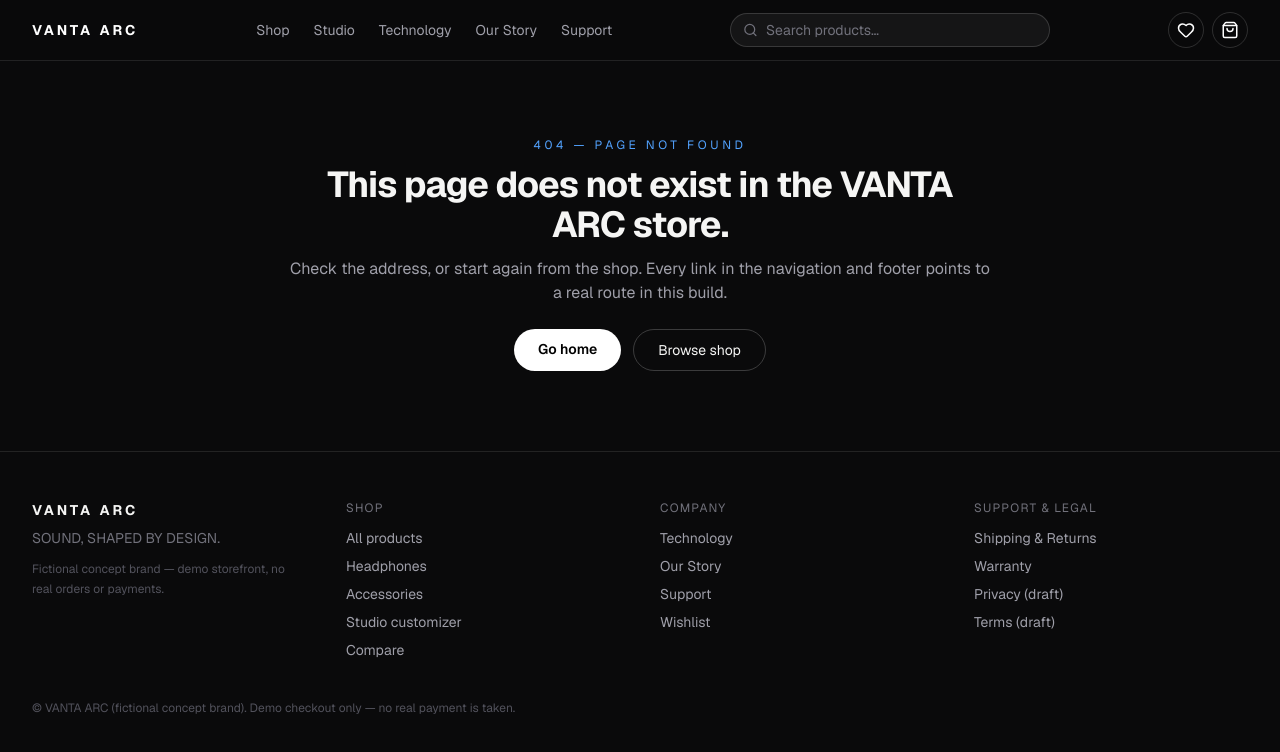
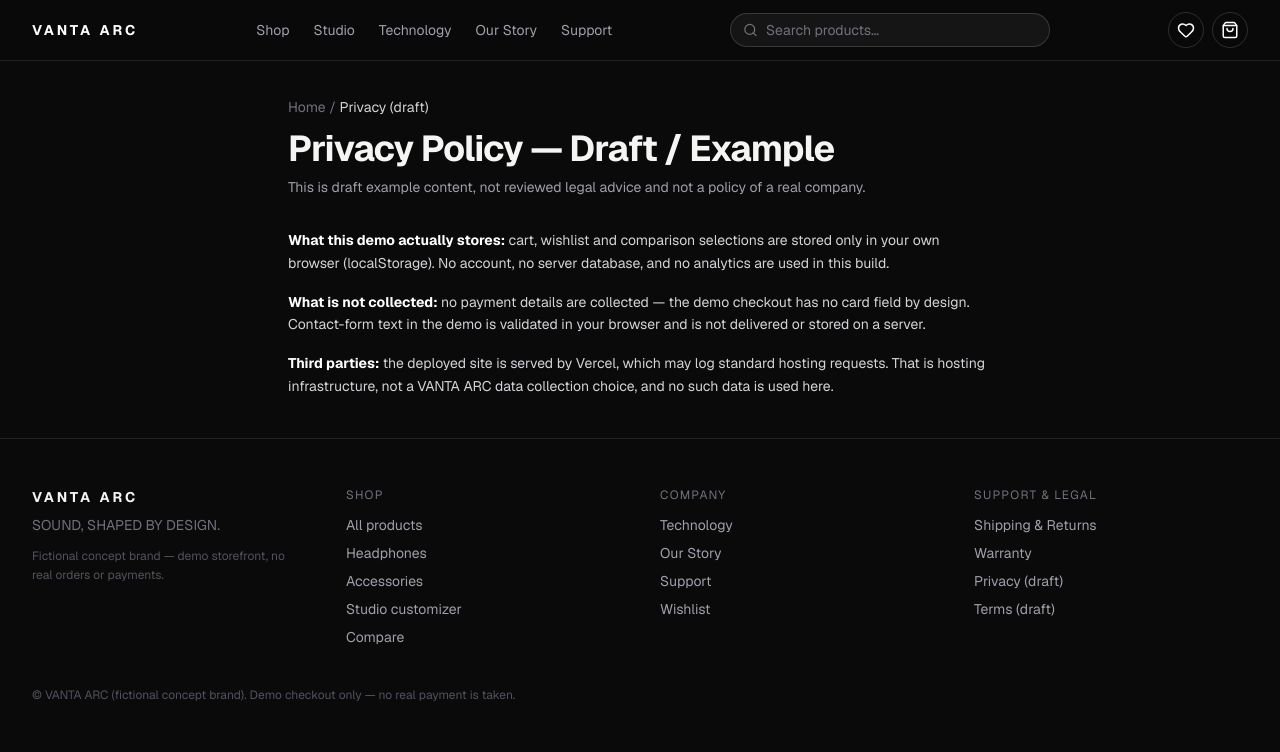
Before and after one commit to zenkaizenith-maker/3d-motion-website, a Next.js app: page /privacy in a window 1280 px wide. Before the commit this address had no page. Shown: the top 752 px of the page. Built offline with nearby package versions, Linux system fonts and the light colour scheme.

Commit message:
VANTA ARC Batch B: add privacy draft page

```diff
--- /dev/null
+++ b/app/privacy/page.tsx
@@ -0,0 +1,18 @@
+import Link from "next/link";
+
+export default function PrivacyPage() {
+  return (
+    <div className="mx-auto max-w-3xl px-5 py-10 sm:px-8">
+      <nav aria-label="Breadcrumb" className="text-sm text-zinc-500">
+        <Link href="/" className="hover:text-white">Home</Link> / <span className="text-zinc-300">Privacy (draft)</span>
+      </nav>
+      <h1 className="mt-3 text-4xl font-bold tracking-tight">Privacy Policy — Draft / Example</h1>
+      <p className="mt-2 text-sm text-zinc-400">This is draft example content, not reviewed legal advice and not a policy of a real company.</p>
+      <section className="mt-8 space-y-4 text-zinc-300 leading-relaxed text-sm">
+        <p><strong className="text-white">What this demo actually stores:</strong> cart, wishlist and comparison selections are stored only in your own browser (localStorage). No account, no server database, and no analytics are used in this build.</p>
+        <p><strong className="text-white">What is not collected:</strong> no payment details are collected — the demo checkout has no card field by design. Contact-form text in the demo is validated in your browser and is not delivered or stored on a server.</p>
+        <p><strong className="text-white">Third parties:</strong> the deployed site is served by Vercel, which may log standard hosting requests. That is hosting infrastructure, not a VANTA ARC data collection choice, and no such data is used here.</p>
+      </section>
+    </div>
+  );
+}
```
